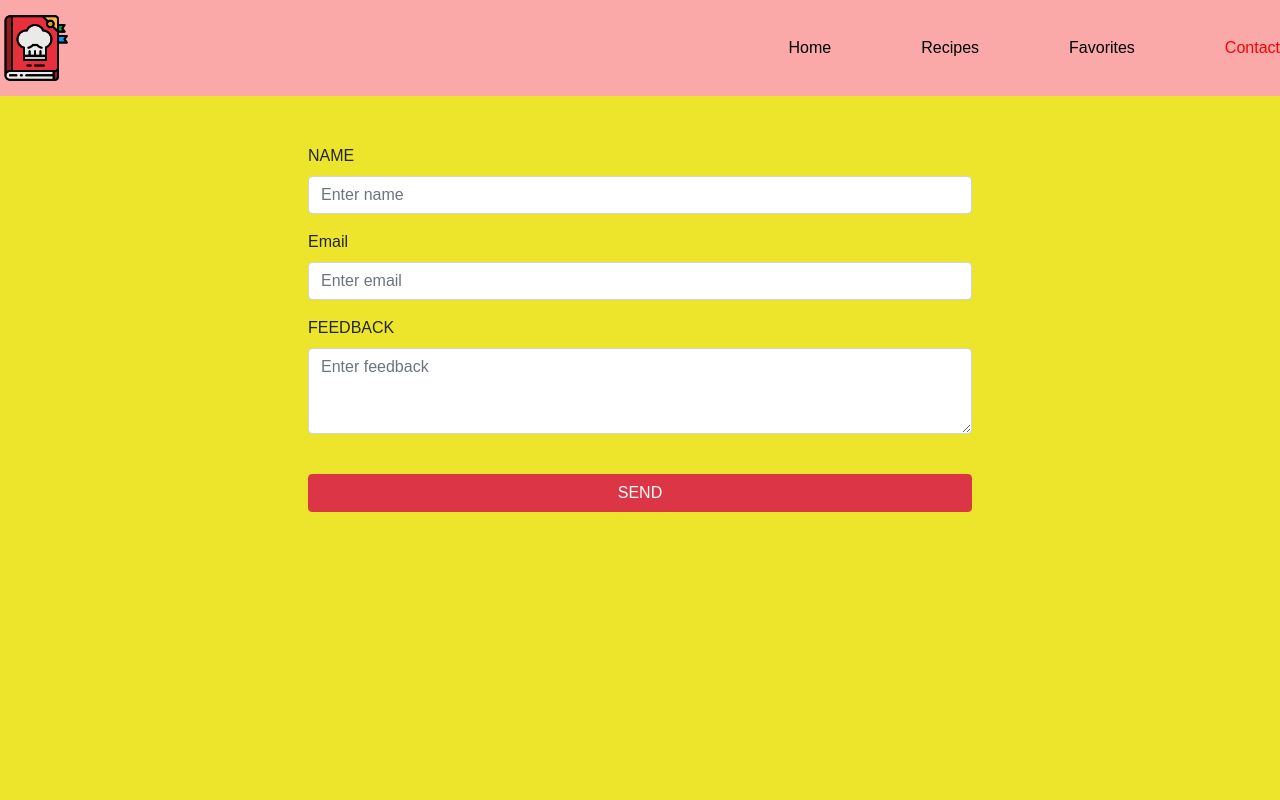
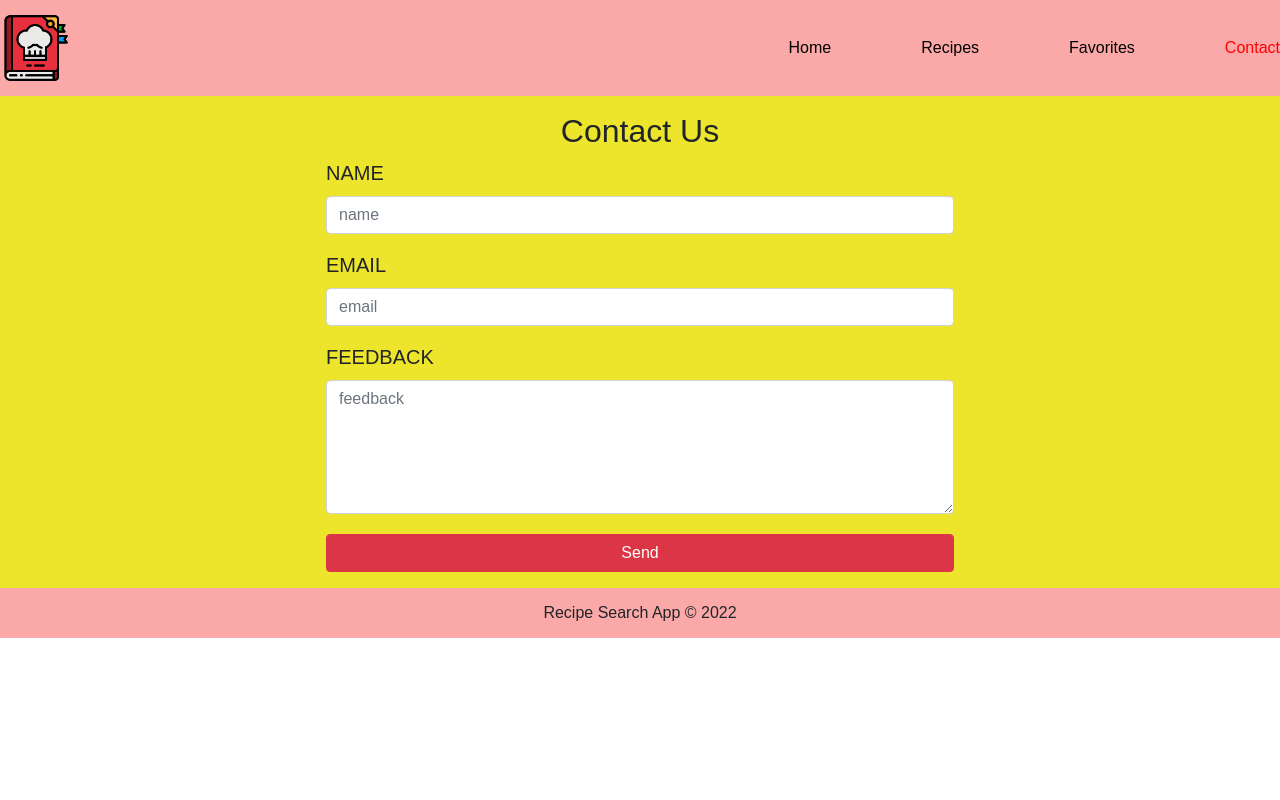
Before and after one commit to lindazhao678/recipe-search-app, a React (Create React App) app: page /contact in a window 1280 px wide. Shown: the top 800 px of the page. Built offline with nearby package versions, Linux system fonts and the light colour scheme.

Commit message:
form validation

```diff
--- a/package.json
+++ b/package.json
@@ -6,15 +6,18 @@
     "@fortawesome/fontawesome-svg-core": "^1.3.0",
     "@fortawesome/free-solid-svg-icons": "^6.0.0",
     "@fortawesome/react-fontawesome": "^0.1.17",
+    "@hookform/resolvers": "^2.8.8",
     "@testing-library/jest-dom": "^5.16.2",
     "@testing-library/react": "^12.1.3",
     "@testing-library/user-event": "^13.5.0",
     "axios": "^0.26.0",
     "bootstrap": "^5.1.3",
+    "joi": "^17.6.0",
     "paginate": "^0.2.0",
     "react": "^17.0.2",
     "react-bootstrap": "^2.2.0",
     "react-dom": "^17.0.2",
+    "react-hook-form": "^7.28.1",
     "react-paginate": "^8.1.2",
     "react-router-dom": "^6.2.2",
     "react-scripts": "5.0.0",
--- a/src/App.css
+++ b/src/App.css
@@ -186,3 +186,7 @@ footer{
   background: transparent;
   border: none;
 }
+
+.contact-section{
+  background-color: #EDE52B;
+}
--- a/src/pages/Contact.jsx
+++ b/src/pages/Contact.jsx
@@ -1,35 +1,99 @@
 import React from "react";
-import { Form, Button } from "react-bootstrap";
+
+//Modules
+import Joi from "joi";
+import { joiResolver } from "@hookform/resolvers/joi";
+import { useForm, Controller } from "react-hook-form";
+
+//Bootstrap
+import Button from "react-bootstrap/Button";
+import Container from "react-bootstrap/Container";
+import Row from "react-bootstrap/Row";
+import Form from "react-bootstrap/Form";
 
 function Contact() {
+  //Joi Validation Schema
+  const schema = Joi.object({
+    name: Joi.string().required(),
+    email: Joi.string().email({
+      minDomainSegments: 2,
+      tlds: { allow: ["com", "net"] },
+    }),
+    feedback: Joi.string().required(),
+  });
+  //React Hook Form
+  const result = useForm({
+    resolver: joiResolver(schema),
+    defaultValues: {},
+  });
+  const errors = result.formState.errors;
+  const control = result.control;
+  const handleSubmit = result.handleSubmit;
+  //Submit
+  const onSubmit = (data) => {
+    console.log(data);
+    window.alert("Thanks for your feedback!");
+  };
+
   return (
-    <div className="contact-page ">
-      <div className="content-container-sm">
-        <Form className="form p-5">
-          <Form.Group className="mb-3 " controlId="name">
-            <Form.Label className="text-center">NAME</Form.Label>
-            <Form.Control type="text" placeholder="Enter name" />
+    <div className="contact-section">
+
+        {/* Page Header */}
+        <Row className="pt-3 justify-content-center">
+          <h2 className="col-4 text-center">Contact Us</h2>
+        </Row>
+        <Row className="justify-content-center">
+        {/* Name */}
+        <Form onSubmit={handleSubmit(onSubmit)} className="form col-6" noValidate>
+          <Form.Group>
+            <Form.Label className="fs-5">NAME</Form.Label>
+            <Controller
+              name="name"
+              control={control}
+              render={({ field }) => (
+                <Form.Control {...field} placeholder="name" />
+              )}
+            />
+            <p className="text-danger">{errors.name?.message}</p>
           </Form.Group>
 
-          <Form.Group className="mb-3" controlId="email">
-            <Form.Label>Email</Form.Label>
-            <Form.Control type="email" placeholder="Enter email" />
+          {/* Email */}
+          <Form.Group>
+            <Form.Label className="fs-5">EMAIL</Form.Label>
+            <Controller
+              name="email"
+              control={control}
+              render={({ field }) => (
+                <Form.Control {...field} placeholder="email" type="email" />
+              )}
+            />
+            <p className="text-danger">{errors.email?.message}</p>
           </Form.Group>
 
-          <Form.Group className="mb-3 " controlId="feedback">
-            <Form.Label>FEEDBACK</Form.Label>
-            <Form.Control as="textarea" placeholder="Enter feedback" rows={3} />
+          {/* Feedback */}
+          <Form.Group>
+            <Form.Label className="fs-5">FEEDBACK</Form.Label>
+            <Controller
+              name="feedback"
+              control={control}
+              render={({ field }) => (
+                <Form.Control
+                  {...field}
+                  placeholder="feedback"
+                  as="textarea"
+                  rows={5}
+                />
+              )}
+            />
+            <p className="text-danger">{errors.feedback?.message}</p>
           </Form.Group>
 
-          <Button
-            className="mt-4  w-100 btn-block"
-            variant="danger"
-            type="submit"
-          >
-            SEND
+          {/* Submit */}
+          <Button type="submit" variant="danger" className="mt-1 mb-3 w-100">
+            Send
           </Button>
         </Form>
-      </div>
+      </Row>
     </div>
   );
 }
--- a/src/pages/Detail.jsx
+++ b/src/pages/Detail.jsx
@@ -19,6 +19,9 @@ function Detail(props) {
     getDetail();
   }, []);
 
+  function handleClick() {
+    window.location = detail && detail.data.recipe.url;
+  }
 
   return (
     <div className="detail-page">
@@ -55,6 +58,18 @@ function Detail(props) {
           </div>
         </div>
 
+
+        <div className="row">
+          <button
+            className=" btn btn-danger col-2 ms-auto"
+            onClick={handleClick}
+          >
+            Recipe {">>"}
+          </button>
+          <div className="col-2"></div>
+        </div>
+
+
       </div>
     </div>
   );
--- a/src/pages/Recipes.jsx
+++ b/src/pages/Recipes.jsx
@@ -2,6 +2,7 @@ import React, { Fragment, useEffect, useState } from "react";
 import { getResults, fetch } from "../services/recipeServices";
 import Card from "../components/Card";
 import { useLocation } from "react-router-dom";
+import Spinner from 'react-bootstrap/Spinner'
 
 function Recipes() {
   const perPage = 20;
```
Also changed, not shown: src/pages/Contact1.jsx (added, +37 -0 lines), 1 other file (tests, documents, lock files or other folders).
